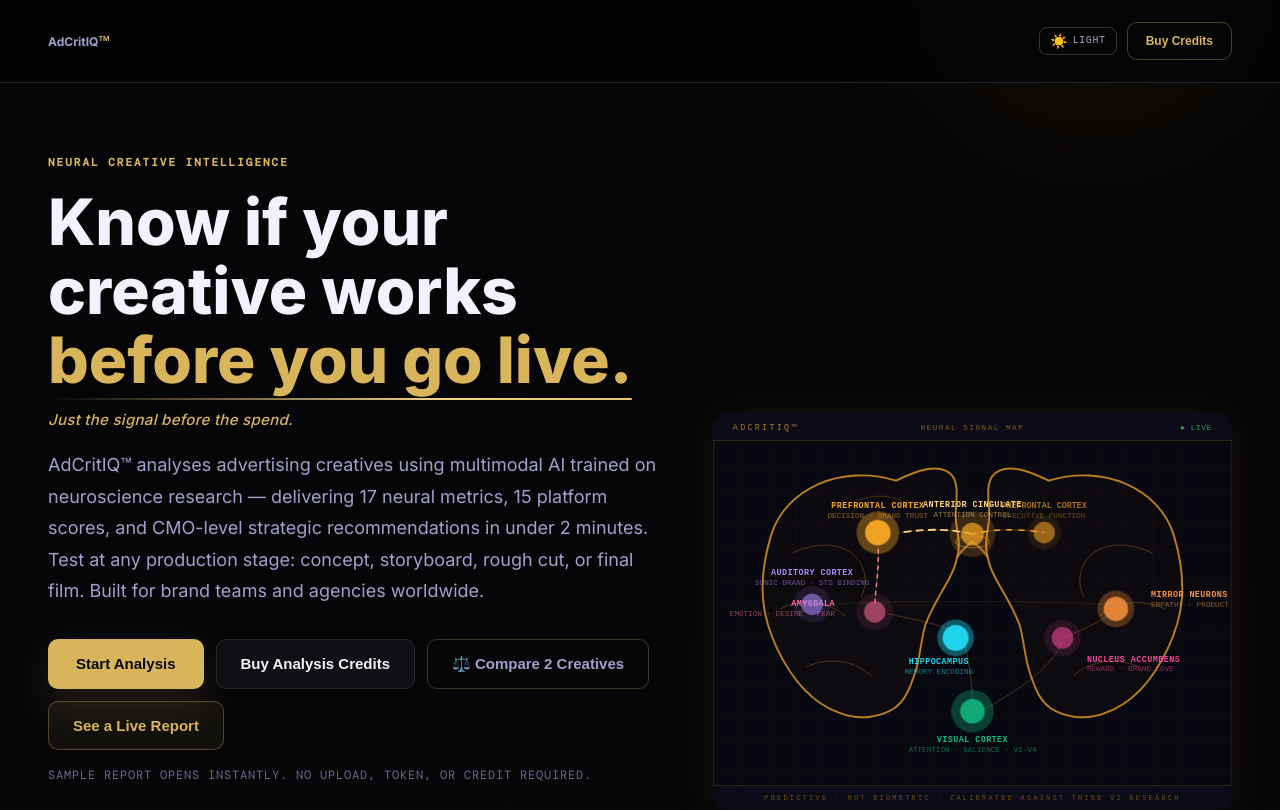
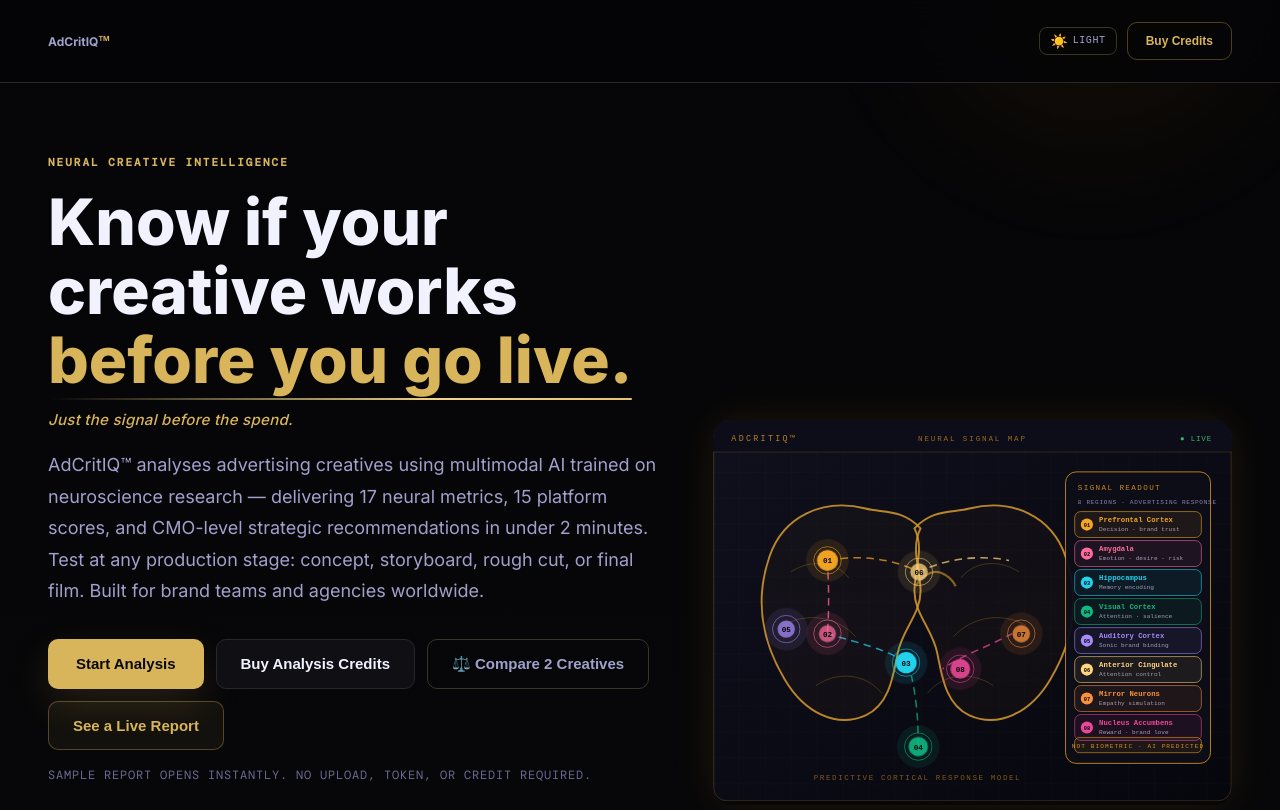
Before and after one commit to anilp-stack/Brain-Encoder, a React (Vite) app: page / in a window 1280 px wide. Shown: the top 810 px of the page. Built offline with nearby package versions, Linux system fonts and the light colour scheme; the HTML template or start-up script is replaced by a standard one.

Commit message:
Image revised

```diff
--- a/src/App.jsx
+++ b/src/App.jsx
@@ -171,6 +171,121 @@
     >
       {meta.abbr}
     </span>
+  );
+}
+
+function NeuralSignalBrainPanel({ isDarkMode }) {
+  const regions = [
+    ["01", "Prefrontal Cortex", "Decision · brand trust", "#F5A623", 506],
+    ["02", "Amygdala", "Emotion · desire · risk", "#FF6B9D", 544],
+    ["03", "Hippocampus", "Memory encoding", "#22D3EE", 582],
+    ["04", "Visual Cortex", "Attention · salience", "#10B981", 620],
+    ["05", "Auditory Cortex", "Sonic brand binding", "#A78BFA", 658],
+    ["06", "Anterior Cingulate", "Attention control", "#FFD580", 696],
+    ["07", "Mirror Neurons", "Empathy simulation", "#FB923C", 734],
+    ["08", "Nucleus Accumbens", "Reward · brand love", "#EC4899", 772],
+  ];
+  return (
+    <div style={{
+      marginBottom:28,
+      borderRadius:18,
+      overflow:"hidden",
+      boxShadow:isDarkMode
+        ?"0 0 44px rgba(245,166,35,0.10)"
+        :"0 12px 36px rgba(0,0,0,0.22)",
+    }}>
+      <svg width="100%" viewBox="0 0 680 500" role="img" aria-label="AdCritIQ neural signal map showing eight advertising-relevant brain regions" xmlns="http://www.w3.org/2000/svg">
+        <defs>
+          <style>{`
+            @keyframes brainPulse{0%,100%{opacity:.72;r:11}50%{opacity:1;r:14}}
+            @keyframes haloPulse{0%,100%{opacity:.10}50%{opacity:.28}}
+            @keyframes pathFlow{0%{stroke-dashoffset:220}100%{stroke-dashoffset:0}}
+            .bn1{animation:brainPulse 2.2s ease-in-out infinite}
+            .bn2{animation:brainPulse 2.6s ease-in-out .3s infinite}
+            .bn3{animation:brainPulse 2.1s ease-in-out .6s infinite}
+            .bn4{animation:brainPulse 2.8s ease-in-out .9s infinite}
+            .bn5{animation:brainPulse 2.4s ease-in-out 1.2s infinite}
+            .bn6{animation:brainPulse 2.5s ease-in-out .4s infinite}
+            .bn7{animation:brainPulse 2.3s ease-in-out .8s infinite}
+            .bn8{animation:brainPulse 2.7s ease-in-out 1.1s infinite}
+            .bh{animation:haloPulse 2.8s ease-in-out infinite}
+            .bf{animation:pathFlow 3.4s linear infinite;stroke-dasharray:10 7}
+          `}</style>
+          <pattern id="brainPanelGrid" width="34" height="34" patternUnits="userSpaceOnUse">
+            <path d="M 34 0 L 0 0 0 34" fill="none" stroke="#C8860A" strokeWidth="0.35" opacity="0.16"/>
+          </pattern>
+          <linearGradient id="brainPanelWash" x1="0" y1="0" x2="1" y2="1">
+            <stop offset="0%" stopColor="#10101E"/>
+            <stop offset="100%" stopColor="#06060D"/>
+          </linearGradient>
+        </defs>
+        <rect width="680" height="500" rx="18" fill="url(#brainPanelWash)"/>
+        <rect width="680" height="500" rx="18" fill="url(#brainPanelGrid)"/>
+        <rect x="1" y="1" width="678" height="498" rx="17" fill="none" stroke="#F5A623" strokeWidth="1" opacity="0.28"/>
+        <rect x="0" y="0" width="680" height="42" fill="#0D0D19"/>
+        <line x1="0" y1="42" x2="680" y2="42" stroke="#F5A623" strokeWidth="1" opacity="0.22"/>
+        <text x="24" y="27" fontFamily="monospace" fontSize="11" fill="#F5A623" opacity=".74" letterSpacing="3">ADCRITIQ™</text>
+        <text x="340" y="27" textAnchor="middle" fontFamily="monospace" fontSize="10" fill="#F5A623" opacity=".6" letterSpacing="2.4">NEURAL SIGNAL MAP</text>
+        <text x="654" y="27" textAnchor="end" fontFamily="monospace" fontSize="10" fill="#4ADE80" opacity=".8" letterSpacing="1">● LIVE</text>
+
+        <g transform="translate(22 54)">
+          <path d="M 178 62 C 122 48,70 72,52 125 C 31 186,45 241,72 286 C 98 330,140 350,178 333 C 209 319,214 282,220 252 C 226 220,251 200,250 168 C 249 139,237 114,250 88 C 226 62,200 68,178 62 Z" fill="#F5A623" fillOpacity=".035" stroke="#D69B2D" strokeWidth="2.5" opacity=".86"/>
+          <path d="M 314 62 C 370 48,422 72,440 125 C 461 186,447 241,420 286 C 394 330,352 350,314 333 C 283 319,278 282,272 252 C 266 220,241 200,242 168 C 243 139,255 114,242 88 C 266 62,292 68,314 62 Z" fill="#F5A623" fillOpacity=".035" stroke="#D69B2D" strokeWidth="2.5" opacity=".86"/>
+          <path d="M 244 164 C 250 151,263 145,270 145 C 277 145,290 151,296 164" fill="none" stroke="#D69B2D" strokeWidth="3" opacity=".58"/>
+          {[
+            "M 80 145 C 106 128,139 131,156 153",
+            "M 70 215 C 103 197,141 204,165 230",
+            "M 113 294 C 142 274,179 279,199 304",
+            "M 379 145 C 353 128,320 131,303 153",
+            "M 388 215 C 355 197,317 204,293 230",
+            "M 345 294 C 316 274,279 279,259 304",
+          ].map((d,i)=><path key={i} d={d} fill="none" stroke="#D69B2D" strokeWidth="1.2" opacity=".28"/>)}
+          {[
+            ["M 130 130 C 168 123,209 126,248 145", "#F5A623"],
+            ["M 248 145 C 287 126,328 123,366 130", "#FFD580"],
+            ["M 128 130 C 130 169,130 196,128 226", "#FF6B9D"],
+            ["M 128 226 C 168 238,205 246,231 264", "#22D3EE"],
+            ["M 238 281 C 246 317,247 349,247 374", "#10B981"],
+            ["M 370 226 C 334 245,303 255,279 272", "#EC4899"],
+          ].map(([d,c],i)=><path key={i} d={d} fill="none" stroke={c} strokeWidth="2" opacity=".72" className="bf"/>)}
+          {[
+            [128,130,"01","#F5A623","bn1"],
+            [128,226,"02","#FF6B9D","bn2"],
+            [231,264,"03","#22D3EE","bn3"],
+            [247,374,"04","#10B981","bn4"],
+            [74,220,"05","#A78BFA","bn5"],
+            [248,145,"06","#FFD580","bn6"],
+            [382,226,"07","#FB923C","bn7"],
+            [302,272,"08","#EC4899","bn8"],
+          ].map(([cx,cy,num,color,cls])=>(
+            <g key={num}>
+              <circle cx={cx} cy={cy} r="28" fill={color} className="bh"/>
+              <circle cx={cx} cy={cy} r="11" fill={color} className={cls}/>
+              <circle cx={cx} cy={cy} r="18" fill="none" stroke={color} strokeWidth="1.3" opacity=".55"/>
+              <text x={cx} y={cy+4} textAnchor="middle" fontFamily="monospace" fontSize="10" fill="#05050A" fontWeight="900">{num}</text>
+            </g>
+          ))}
+          <text x="246" y="418" textAnchor="middle" fontFamily="monospace" fontSize="10" fill="#F5A623" opacity=".5" letterSpacing="2">PREDICTIVE CORTICAL RESPONSE MODEL</text>
+        </g>
+
+        <g transform="translate(462 68)">
+          <rect x="0" y="0" width="190" height="382" rx="14" fill="#0E0E19" stroke="#F5A623" strokeWidth="1" opacity=".96"/>
+          <text x="16" y="24" fontFamily="monospace" fontSize="10" fill="#F5A623" opacity=".8" letterSpacing="1.8">SIGNAL READOUT</text>
+          <text x="16" y="42" fontFamily="monospace" fontSize="8" fill="#9B8FB8" opacity=".9" letterSpacing=".9">8 REGIONS · ADVERTISING RESPONSE</text>
+          {regions.map(([num,name,sub,color,y])=>(
+            <g key={num} transform={`translate(0 ${y-454})`}>
+              <rect x="12" y="0" width="166" height="34" rx="8" fill={color} fillOpacity=".08" stroke={color} strokeWidth=".8" opacity=".92"/>
+              <circle cx="28" cy="17" r="8" fill={color}/>
+              <text x="28" y="20.5" textAnchor="middle" fontFamily="monospace" fontSize="7" fill="#05050A" fontWeight="900">{num}</text>
+              <text x="44" y="14" fontFamily="monospace" fontSize="9.5" fill={color} fontWeight="800">{name}</text>
+              <text x="44" y="26" fontFamily="monospace" fontSize="8" fill="#D8D1E8" opacity=".72">{sub}</text>
+            </g>
+          ))}
+          <rect x="12" y="348" width="166" height="20" rx="6" fill="#F5A623" fillOpacity=".08" stroke="#F5A623" strokeWidth=".8" opacity=".9"/>
+          <text x="95" y="362" textAnchor="middle" fontFamily="monospace" fontSize="8" fill="#F5A623" opacity=".85" letterSpacing="1.4">NOT BIOMETRIC · AI PREDICTED</text>
+        </g>
+      </svg>
+    </div>
   );
 }
 
@@ -1512,7 +1627,8 @@
           </section>
 
           {/* Neural Signal Brain — desktop only */}
-          {!isMobile&&(
+          {!isMobile&&<NeuralSignalBrainPanel isDarkMode={isDarkMode}/>}
+          {false&&(
             <div style={{
               marginBottom:28,
               borderRadius:16,
```
